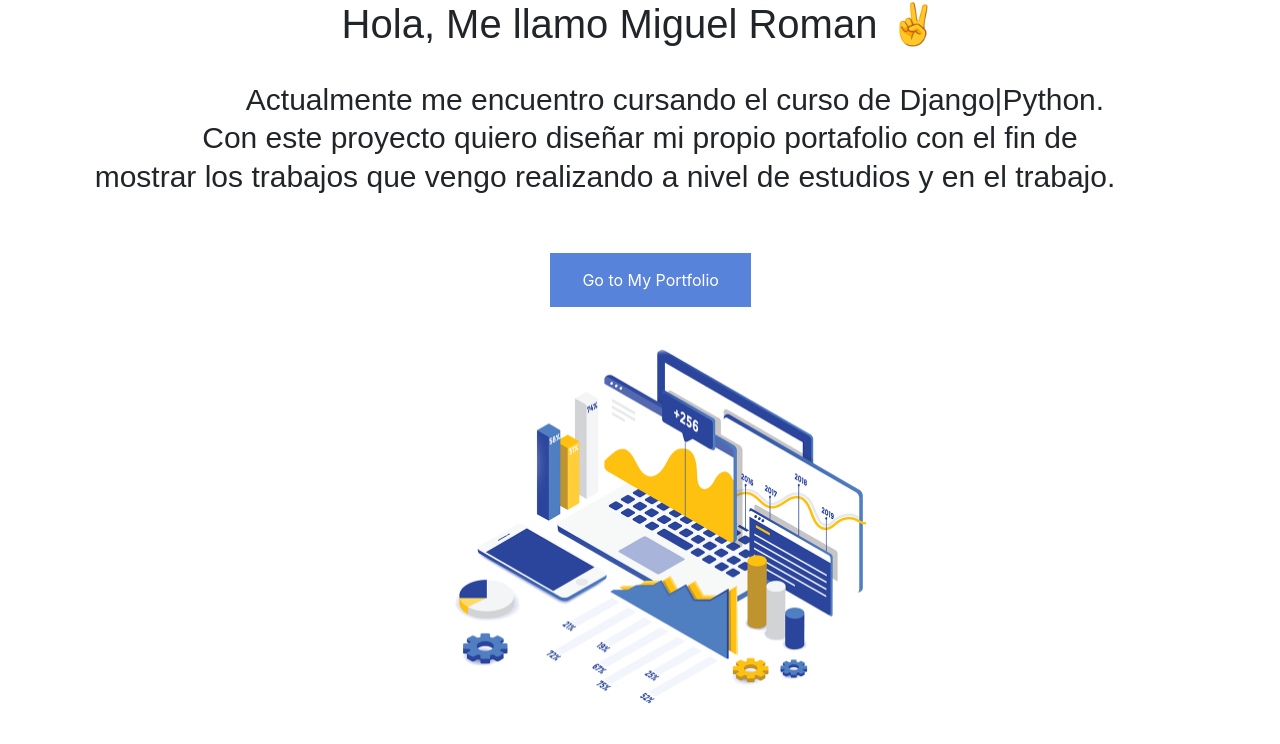
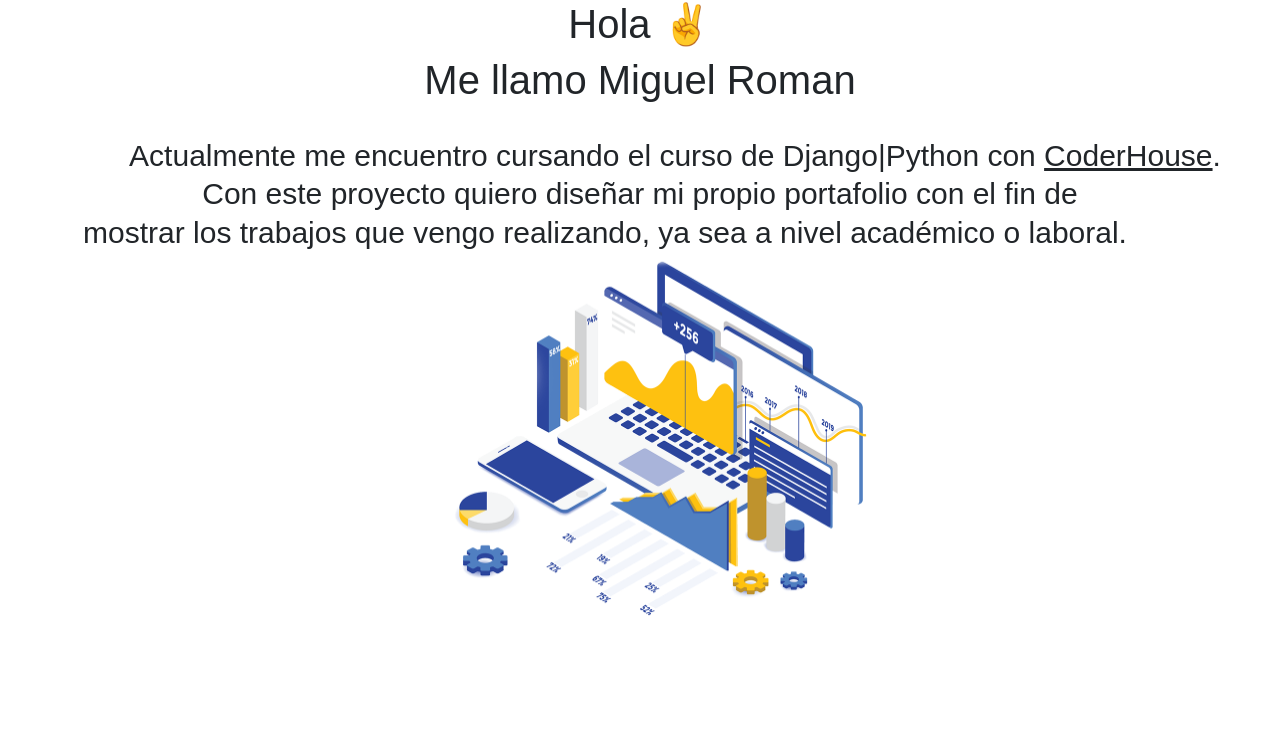
Before and after one commit to MiguelRomanR/Entrega1Roman, a Django app: page / in a window 1280 px wide. Shown: the part 56-800 px from the top of the page. Run offline with Django 4.2, Linux system fonts and the light colour scheme.

Commit message:
se ajusta la pantalla de bienvenida

```diff
--- a/my_portfolio/templates/welcome.html
+++ b/my_portfolio/templates/welcome.html
@@ -1,13 +1,15 @@
 <!DOCTYPE html>
 <html lang="en">
+
 <head>
     <meta charset="UTF-8">
     <meta http-equiv="X-UA-Compatible" content="IE=edge">
     <meta name="viewport" content="width=device-width, initial-scale=1.0">
-    <title>| Welcome |</title>
+    <title>| Welcome</title>
     <link rel="stylesheet" href="https://cdn.jsdelivr.net/npm/bootstrap@4.6.2/dist/css/bootstrap.min.css"
         integrity="sha384-xOolHFLEh07PJGoPkLv1IbcEPTNtaed2xpHsD9ESMhqIYd0nLMwNLD69Npy4HI+N" crossorigin="anonymous">
 </head>
+
 <style>
     h1{
         text-align: center;
@@ -28,26 +30,13 @@
         padding: 50px;
         margin: 20px;
     }
-    a.button {
-        background-color: #5783db; /* Blue*/
-        border:medium;
-        color: white;
-        padding: 15px 32px;
-        text-align: center;
-        text-decoration: none;
-        display: inline-block;
-        font-size: 16px;
+    .center {
         position: relative;
-        top: 50px;
-        left: 43%;
-    }
-    .center {
-    position: relative;
-    top: 55px;
-    display: block;
-    margin-left: auto;
-    margin-right: auto;
-    width: 50%;
+        top: -35px;
+        display: block;
+        margin-left: auto;
+        margin-right: auto;
+        width: 50%;
     }
 </style>
 
@@ -64,9 +53,6 @@
                 <li class="nav-item active">
                     <a class="nav-link" href="/projects/">Portfolio</a>
                 </li>
-                <!-- <li class="nav-item">
-                    <a class="nav-link" href="/list_members/">Family Members</a>
-                </li>  -->
                 <li class="nav-item">
                     <a class="nav-link" href="/admin/">Admin</a>
                 </li>
@@ -74,11 +60,11 @@
         </div>
     </nav>
 
-    <h1><span>Hola, Me llamo Miguel Roman ✌️</span></h1> <br>
-    <h2><span> Actualmente me encuentro cursando el curso de Django|Python. <br>Con este proyecto quiero diseñar mi propio portafolio con el fin de <br>mostrar los trabajos que vengo realizando a nivel de estudios y en el trabajo.</span></h2>
-    <a href="/projects/" class="button">Go to My Portfolio</a>
-
-    <img src="static/img/portfolio.png" alt="Main Picture" style="width:500px;height:400px;" class="center">
-
+    <h1><span>Hola ✌️</span></h1>
+    <h1><span>Me llamo Miguel Roman</span></h1> <br>
+    <h2><span> Actualmente me encuentro cursando el curso de Django|Python con <u>CoderHouse</u>. <br>Con este proyecto quiero diseñar mi propio portafolio con el fin de <br>mostrar los trabajos que vengo realizando, ya sea a nivel académico o laboral.</span></h2>
+    <a href="/projects/">
+        <img src="/static/img/portfolio.png" alt="Main Picture" style="width:500px;height:400px;" class="center">
+    </a>
 </body>
 </html>
```
Also changed, not shown: my_portfolio/templates/base.html (+7 -2 lines).
